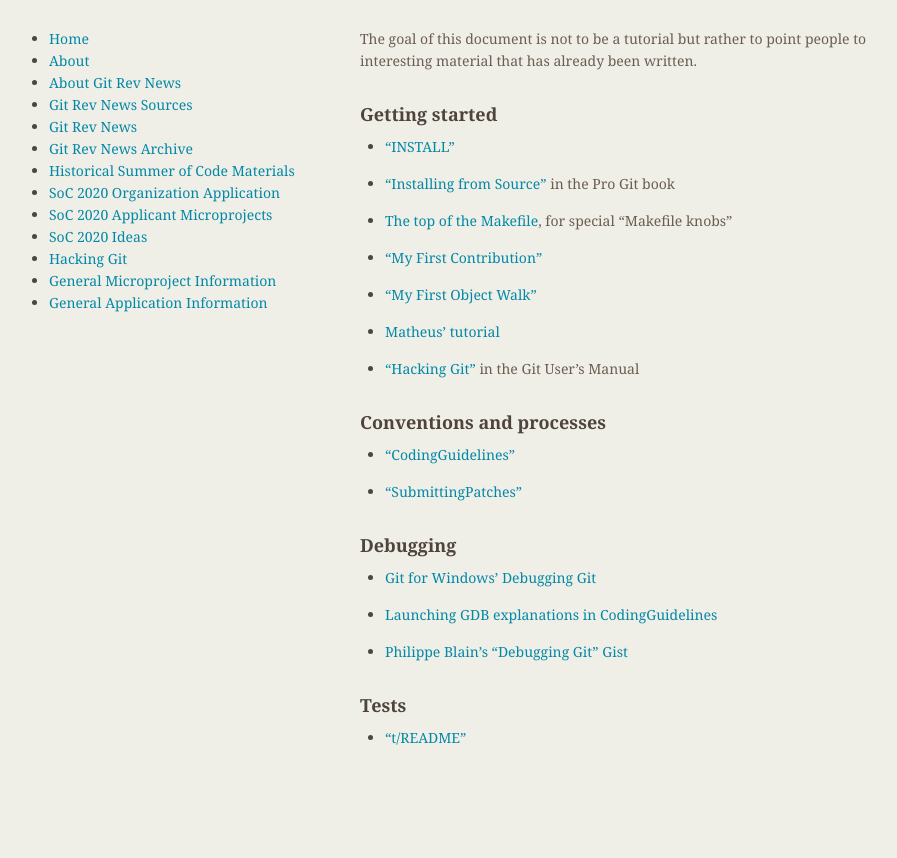
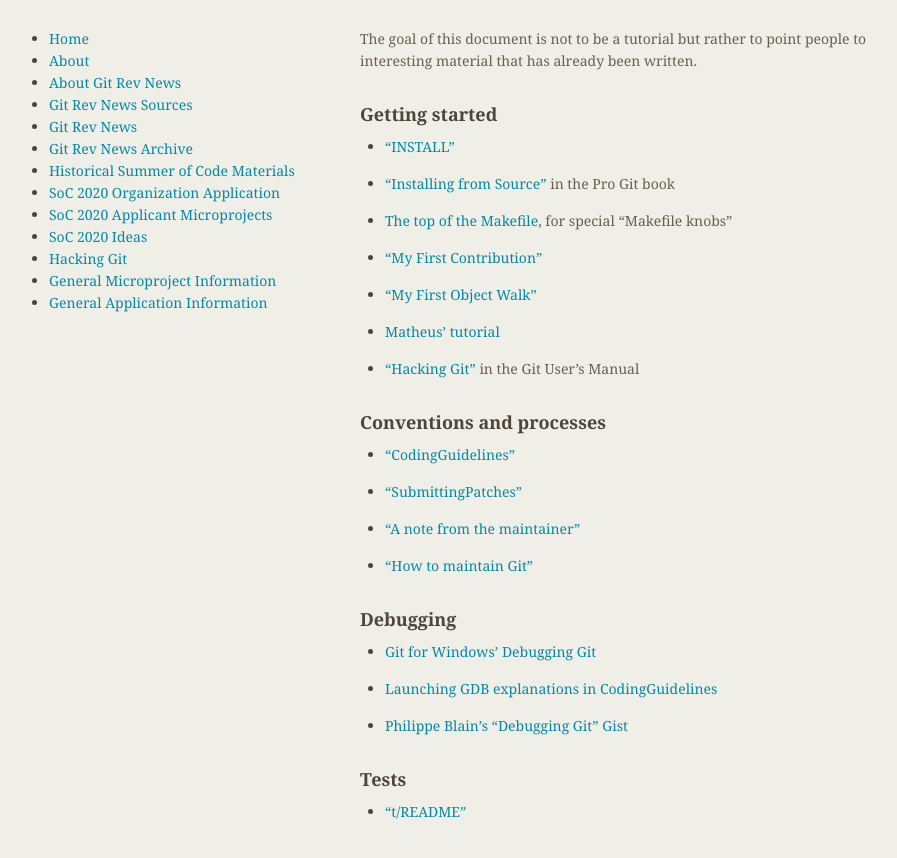
Before and after one commit to git/git.github.io, a Jekyll site: the page built from Hacking-Git.md, in a window 1280 px wide. Shown: the top 858 px of the page, without its empty margins (174-1071 px from the left). Built offline with Jekyll 4.4.1, drawn with Linux system fonts in a browser that asks for light colours.

Commit message:
Hacking-Git: add links to 'MaintNotes' and 'maintain-git.txt'
See https://github.com/git/git.github.io/issues/439

```diff
--- a/Hacking-Git.md
+++ b/Hacking-Git.md
@@ -28,6 +28,10 @@
 
 * ["SubmittingPatches"](https://git-scm.com/docs/SubmittingPatches/)
 
+* ["A note from the maintainer"](https://github.com/git/git/blob/todo/MaintNotes)
+
+* ["How to maintain Git"](https://github.com/git/git/blob/master/Documentation/howto/maintain-git.txt)
+
 ## Debugging
 
 * [Git for Windows' Debugging Git](https://github.com/git-for-windows/git/wiki/Debugging-Git)
```
